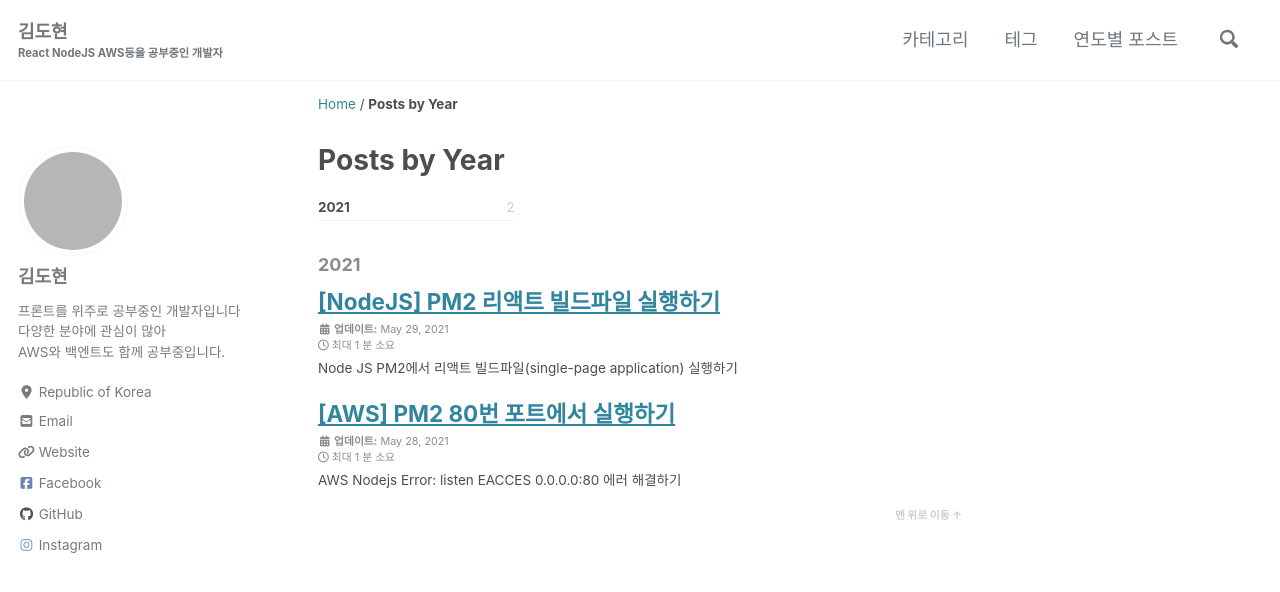
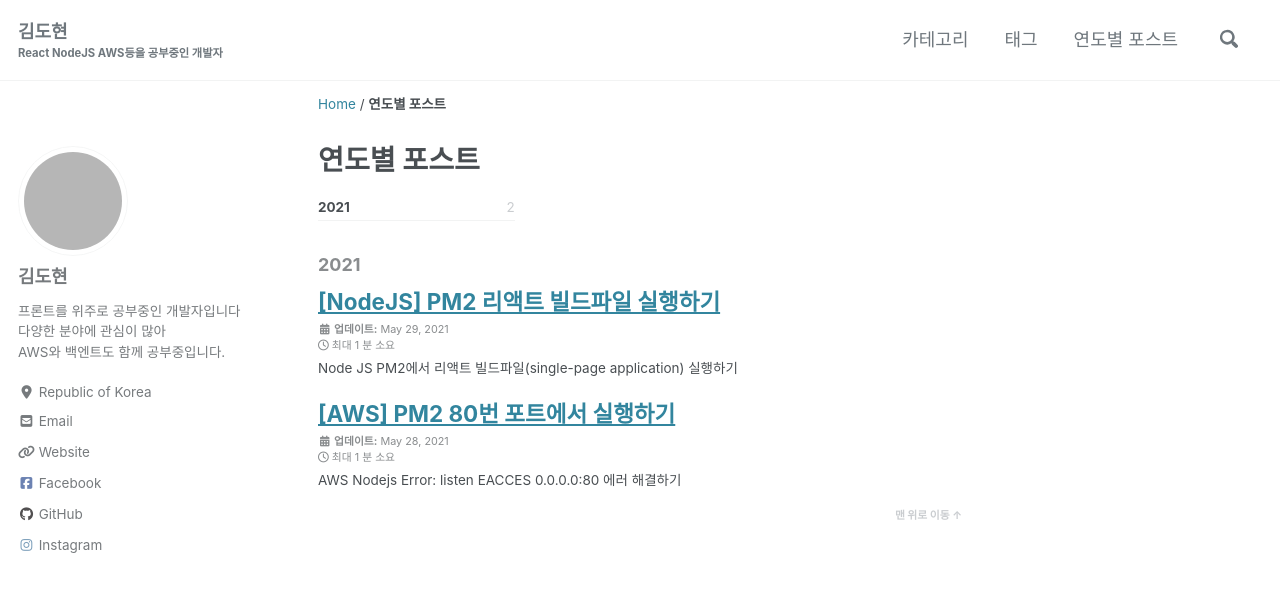
Before and after one commit to kiss8981/kiss8981.github.com, a Jekyll site: the page built from _pages/year-archive.md, in a window 1280 px wide and 900 px high. Shown: the top 592 px of the window. Built offline with Jekyll 4.4.1, drawn with Linux system fonts in a browser that asks for light colours; cached includes are drawn as plain includes; nearby versions of some CDN libraries; a script that is not in the unit is left out; grey boxes are pictures that could not be loaded.

Commit message:
[ADD] head 한글화

```diff
--- a/_data/navigation.yml
+++ b/_data/navigation.yml
@@ -2,7 +2,7 @@
 main:
   - title: "카테고리"
     url: /categories/
-  - title: "테그"
+  - title: "태그"
     url: /tags/
 #  - title: "About"
 #    url: /about/
--- a/_pages/category-archive.md
+++ b/_pages/category-archive.md
@@ -1,5 +1,5 @@
 ---
-title: "Posts by Category"
+title: "카테고리"
 layout: categories
 permalink: /categories/
 author_profile: true
--- a/_pages/tag-archive.md
+++ b/_pages/tag-archive.md
@@ -1,5 +1,5 @@
 ---
-title: "Posts by Tag"
+title: "태그"
 permalink: /tags/
 layout: tags
 author_profile: true
--- a/_pages/year-archive.md
+++ b/_pages/year-archive.md
@@ -1,5 +1,5 @@
 ---
-title: "Posts by Year"
+title: "연도별 포스트"
 permalink: /posts/
 layout: posts
 author_profile: true
```
